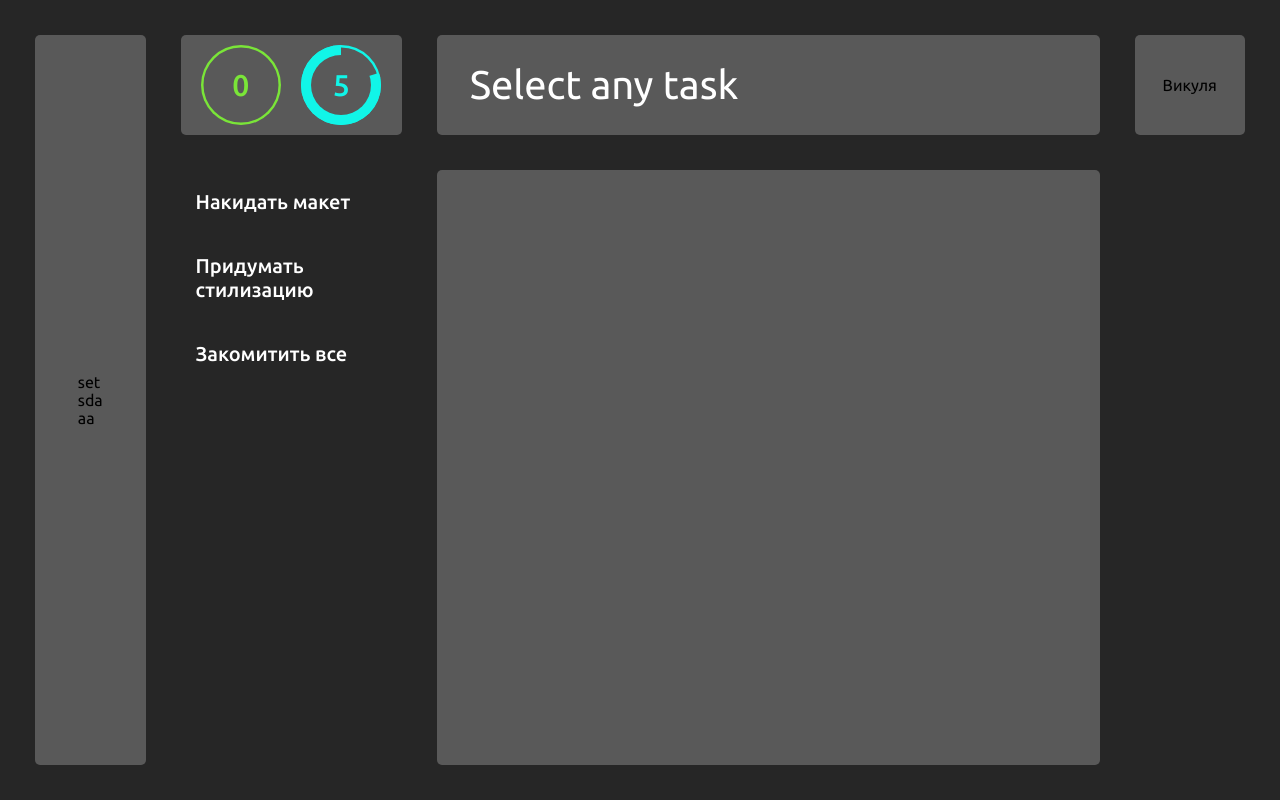
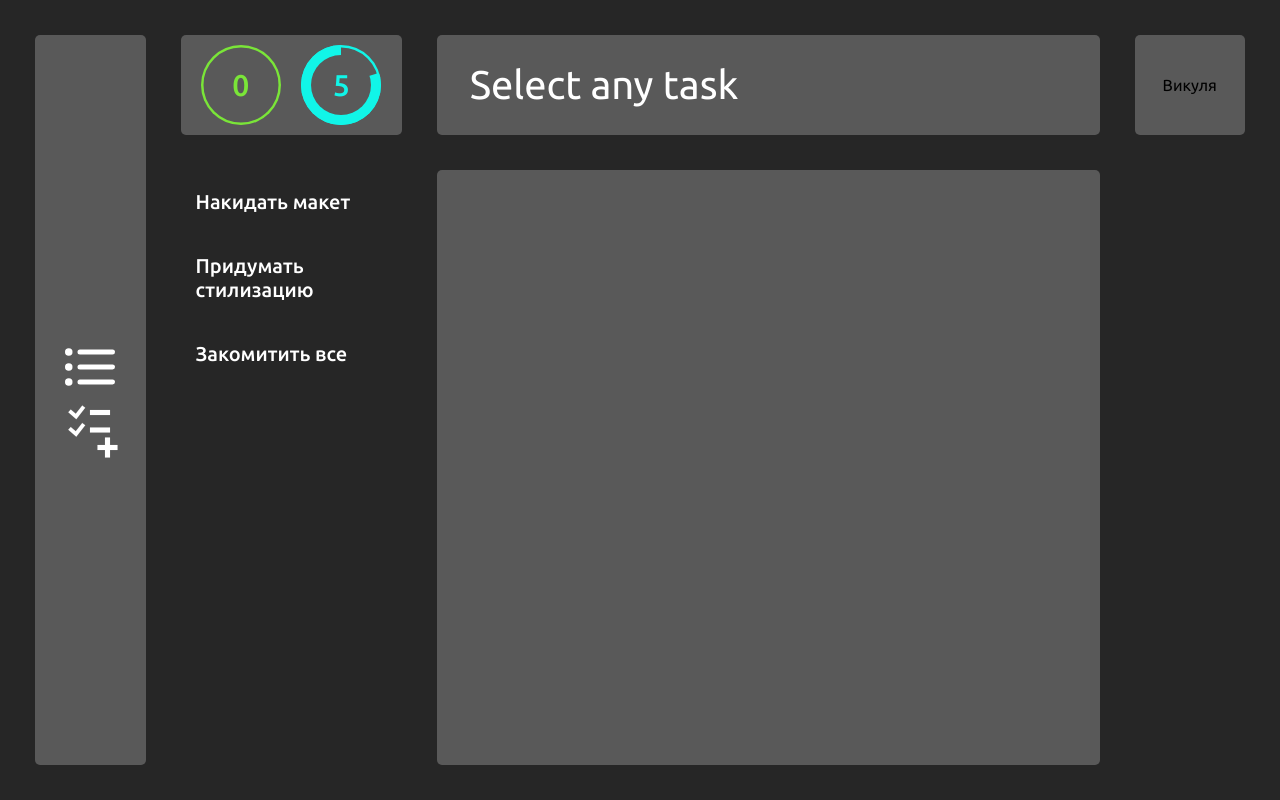
Before and after one commit to Rilleynsss/MindfullProgress, a React (Create React App) app: page /task in a window 1280 px wide. Built offline with nearby package versions, Linux system fonts and the light colour scheme.

Commit message:
create navigation

```diff
--- a/src/App.tsx
+++ b/src/App.tsx
@@ -1,30 +1,16 @@
 import { FC } from "react";
 import Layout from "./components/Layout/Layout";
-import TaskPage from "./components/TaskPage/Taskpage";
 import Modal from "./components/UI/Modal";
 import { useAppSelector } from "./hooks/redux";
-import { RouterProvider, createBrowserRouter } from "react-router-dom";
-import CreateTaskPage from "./components/CreateTaskPage/CreateTaskPage";
-
-const router = createBrowserRouter([
-  {
-    path: "/task",
-    element: <TaskPage />,
-  },
-  {
-    path: "/create",
-    element: <CreateTaskPage />,
-  },
-]);
+import { Outlet } from "react-router-dom";
 
 const App: FC = () => {
   const { isActive, text } = useAppSelector((state) => state.root.modal);
-
   return (
     <div style={{ display: "flex" }}>
       {isActive ? <Modal autoClose={false}> {text}</Modal> : null}
       <Layout>
-        <RouterProvider router={router} />
+        <Outlet />
       </Layout>
     </div>
   );
--- a/src/components/NavBar/NavBar.tsx
+++ b/src/components/NavBar/NavBar.tsx
@@ -1,13 +1,23 @@
 import { FC } from "react";
 import cls from "../../style/layout.module.scss";
+import { ReactComponent as List } from "../../img/list-ul-alt-svgrepo-com.svg";
+import { ReactComponent as AddList } from "../../img/add-task-list-svgrepo-com.svg";
+import { NavLink } from "react-router-dom";
 
 const NavBar: FC = () => {
   return (
     <div className={cls.layoutNavbar}>
       <ul>
-        <li>set</li>
-        <li>sda</li>
-        <li>aa</li>
+        <li>
+          <NavLink to={"/task"}>
+            <List />
+          </NavLink>
+        </li>
+        <li>
+          <NavLink to={"/create"}>
+            <AddList />
+          </NavLink>
+        </li>
       </ul>
     </div>
   );
--- a/src/index.tsx
+++ b/src/index.tsx
@@ -3,14 +3,48 @@ import "./style/index.scss";
 import App from "./App";
 import { setupStore } from "./store/store";
 import { Provider } from "react-redux";
+import TaskPage from "./components/TaskPage/Taskpage";
+import CreateTaskPage from "./components/CreateTaskPage/CreateTaskPage";
+import {
+  Navigate,
+  RouterProvider,
+  createBrowserRouter,
+} from "react-router-dom";
 
 const store = setupStore();
+const routes = createBrowserRouter([
+  {
+    path: "/task",
+    element: <App />,
+    children: [
+      {
+        path: "/task",
+        element: <TaskPage />,
+      },
+    ],
+  },
+  {
+    path: "/create",
+    element: <App />,
+    children: [
+      {
+        path: "/create",
+        element: <CreateTaskPage />,
+      },
+    ],
+  },
+  {
+    path: "*",
+    element: <Navigate to={"/task"} />,
+  },
+]);
 
 const root = ReactDOM.createRoot(
   document.getElementById("root") as HTMLElement
 );
+
 root.render(
   <Provider store={store}>
-    <App />
+    <RouterProvider router={routes} />
   </Provider>
 );
--- a/src/style/layout.module.scss
+++ b/src/style/layout.module.scss
@@ -1,4 +1,4 @@
-.layout{
+.layout {
     width: 100%;
     padding: 35px;
     display: grid;
@@ -6,7 +6,8 @@
     grid-template-columns: 1fr 2fr 6fr 1fr;
     grid-template-rows: 1fr 8fr;
     gap: 35px;
-    &Navbar{
+
+    &Navbar {
         grid-row: 1/3;
         grid-column: 1/2;
         width: 100%;
@@ -15,8 +16,35 @@
         display: flex;
         justify-content: center;
         align-items: center;
+
+        & li {
+            & svg {
+
+                & path {
+                    transition:.5s all ease;
+                    stroke: white;
+                }
+                & g {
+                // transition: .1s all ease;
+                    fill: white;
+                }
+
+            }
+        }
+        & li:hover {
+            & svg {
+                & path {
+                    stroke: #11F5E8;
+                }
+                & g {
+                    fill: #11F5E8;
+                }
+
+            }
+        }
     }
-    &Profile{
+
+    &Profile {
         grid-row: 1;
         grid-column: 4/5;
         background: #595959;
@@ -25,8 +53,11 @@
         align-items: center;
         justify-content: center;
         border-radius: 5px
-    };
-    &Statusbar{
+    }
+
+    ;
+
+    &Statusbar {
         grid-column: 2/3;
         grid-row: 1;
         width: 100%;
@@ -37,8 +68,11 @@
         align-items: center;
         padding: 10px;
 
-    };
-    &Timer{
+    }
+
+    ;
+
+    &Timer {
         grid-row: 1;
         grid-column: 3/4;
         width: 100%;
@@ -48,35 +82,46 @@
         display: flex;
         align-items: center;
         padding: 0 5%;
-        & p{
+
+        & p {
             font-size: 40px;
-            color:#fff;
+            color: #fff;
         }
-    };
-    &Content{
+    }
+
+    ;
+
+    &Content {
         grid-row: 2;
         grid-column: 2/4;
     }
 }
+
 .radian {
     position: relative;
     display: flex;
     align-items: center;
     justify-content: center;
-    svg{
+
+    svg {
         width: 80px;
         height: 80px;
         transform: rotate(270deg);
         transform-origin: center;
-        circle{
+
+        circle {
             transition: all .3s
         }
+
         #mask {
             width: 80px;
             height: 80px;
         }
-    };
-    p{
+    }
+
+    ;
+
+    p {
         position: absolute;
         font-weight: 500;
         font-size: 30px;
```
Also changed, not shown: src/img/add-task-list-svgrepo-com.svg (added), src/img/list-ul-alt-svgrepo-com.svg (added).
